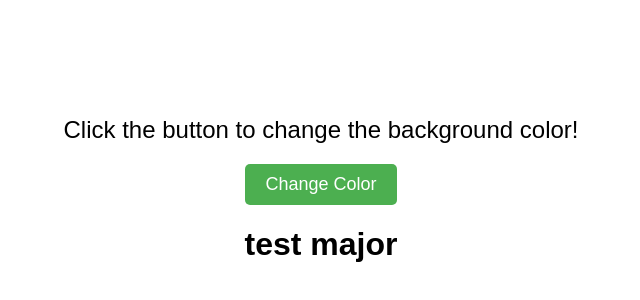
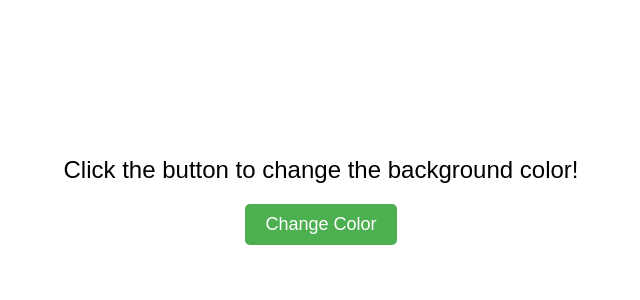
Before and after one commit to Sri0108/colorchanger, a plain HTML site: page index.html in a window 1280 px wide. Shown: the part 200-500 px from the top of the page, without its empty margins (319-959 px from the left). Drawn offline with Linux system fonts and the light colour scheme.

```diff
--- a/index.html
+++ b/index.html
@@ -39,7 +39,6 @@
   <div>
     <div id="color-display">Click the button to change the background color!</div>
     <button onclick="changeBackgroundColor()">Change Color</button>
-    <h1> test major</h1>
   </div>
 
   <script>
```
